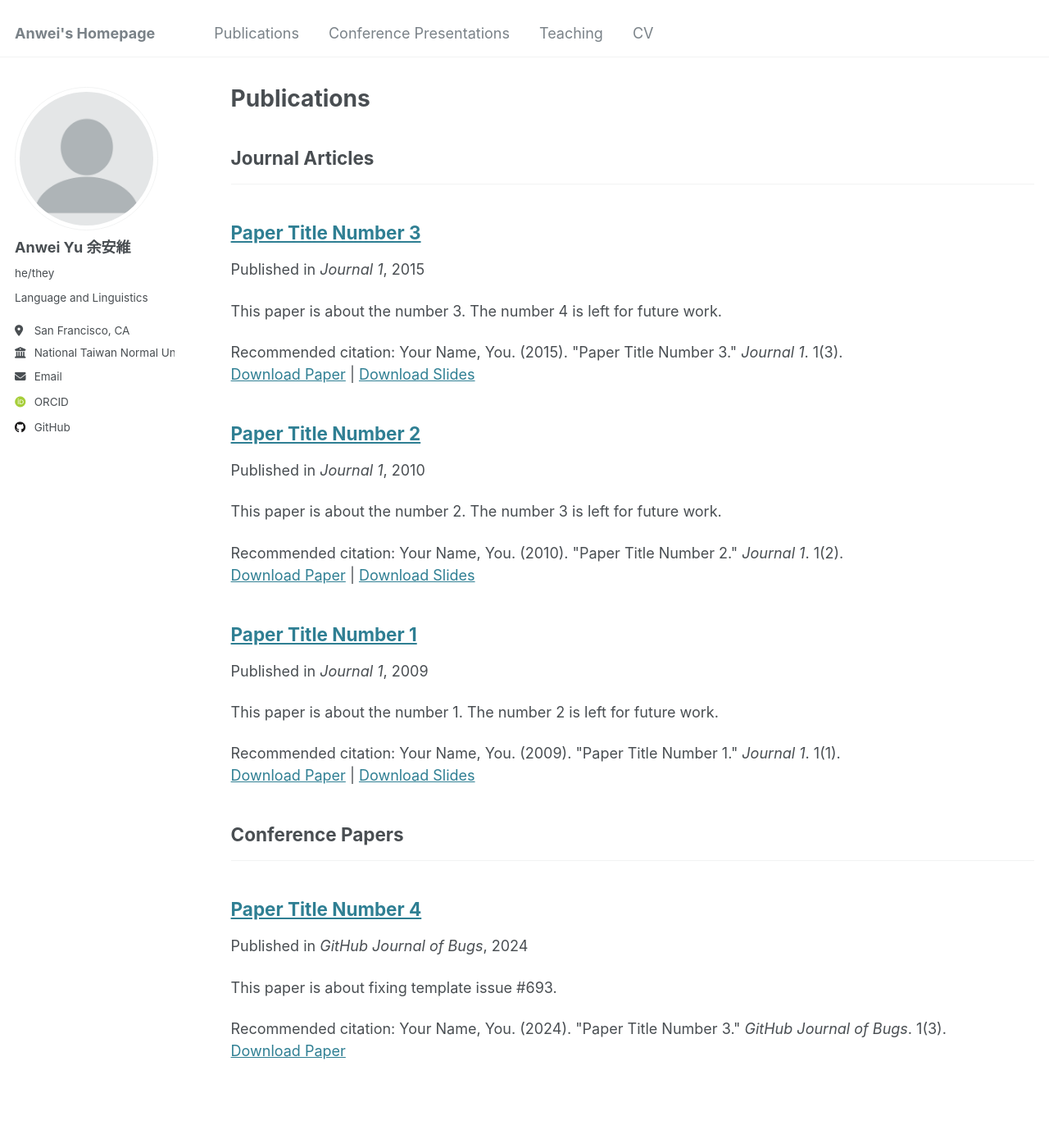
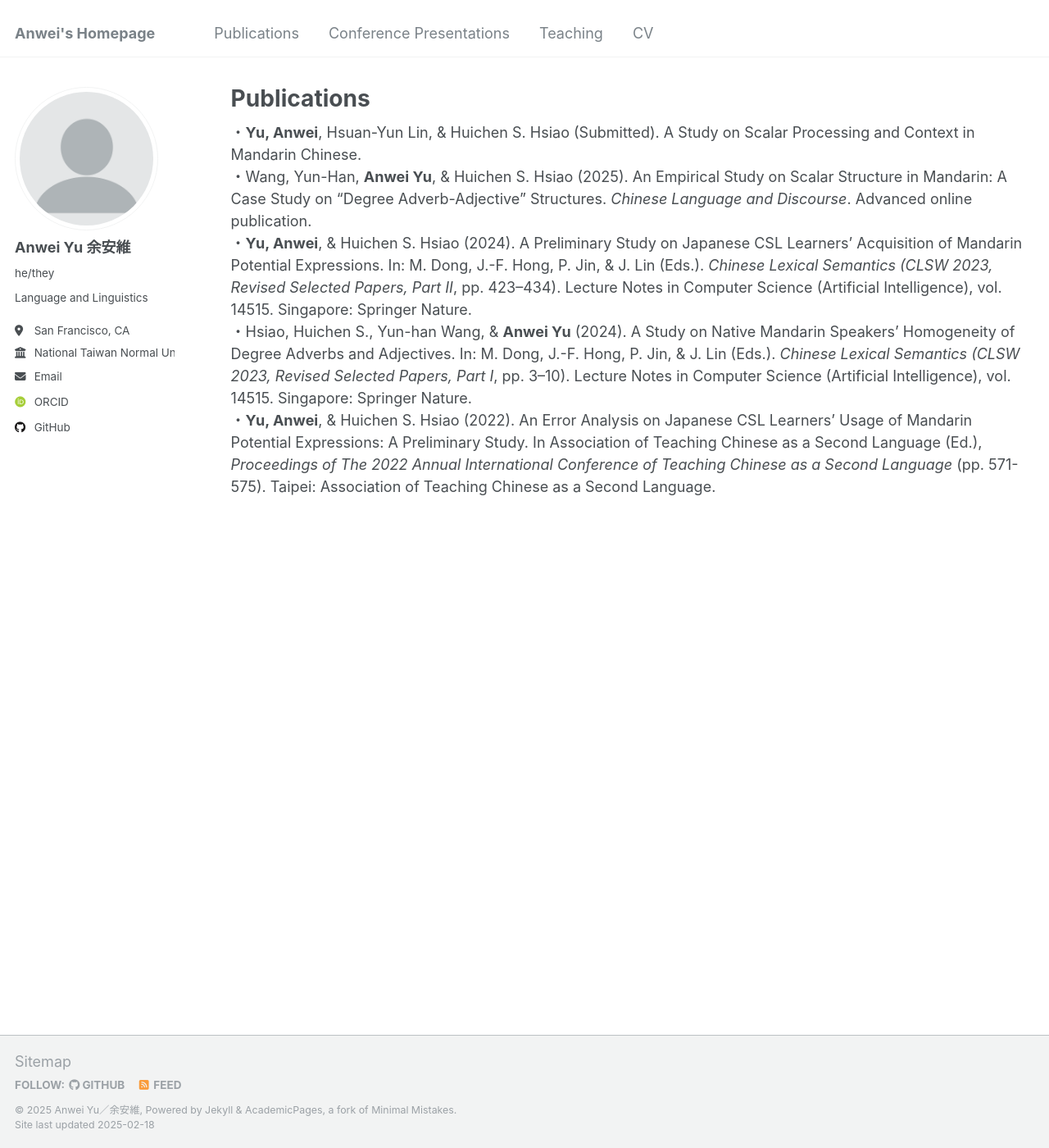
Before and after one commit to anweiyu/anweiyu.github.io, a Jekyll site: the page built from _pages/publications.html, in a window 1280 px wide and 1400 px high. Shown: the whole window at 82% size. Built offline with Jekyll 4.4.1, drawn with Linux system fonts in a browser that asks for light colours; some web fonts are replaced.

Commit message:
Update publications.html

```diff
--- a/_pages/publications.html
+++ b/_pages/publications.html
@@ -4,30 +4,8 @@ title: "Publications"
 permalink: /publications/
 author_profile: true
 ---
-
-{% if site.author.googlescholar %}
-  <div class="wordwrap">You can also find my articles on <a href="{{site.author.googlescholar}}">my Google Scholar profile</a>.</div>
-{% endif %}
-
-{% include base_path %}
-
-<!-- New style rendering if publication categories are defined -->
-{% if site.publication_category %}
-  {% for category in site.publication_category  %}
-    {% assign title_shown = false %}
-    {% for post in site.publications reversed %}
-      {% if post.category != category[0] %}
-        {% continue %}
-      {% endif %}
-      {% unless title_shown %}
-        <h2>{{ category[1].title }}</h2><hr />
-        {% assign title_shown = true %}
-      {% endunless %}
-      {% include archive-single.html %}
-    {% endfor %}
-  {% endfor %}
-{% else %}
-  {% for post in site.publications reversed %}
-    {% include archive-single.html %}
-  {% endfor %}
-{% endif %}
+・<strong>Yu, Anwei</strong>, Hsuan-Yun Lin, & Huichen S. Hsiao (Submitted). A Study on Scalar Processing and Context in Mandarin Chinese.<br>
+・Wang, Yun-Han, <strong>Anwei Yu</strong>, & Huichen S. Hsiao (2025). An Empirical Study on Scalar Structure in Mandarin: A Case Study on “Degree Adverb-Adjective” Structures. <em>Chinese Language and Discourse</em>. Advanced online publication.<br>
+・<strong>Yu, Anwei</strong>, & Huichen S. Hsiao (2024). A Preliminary Study on Japanese CSL Learners’ Acquisition of Mandarin Potential Expressions. In: M. Dong, J.-F. Hong, P. Jin, & J. Lin (Eds.). <em>Chinese Lexical Semantics (CLSW 2023, Revised Selected Papers, Part II</em>, pp. 423–434). Lecture Notes in Computer Science (Artificial Intelligence), vol. 14515. Singapore: Springer Nature.<br>
+・Hsiao, Huichen S., Yun-han Wang, & <strong>Anwei Yu</strong> (2024). A Study on Native Mandarin Speakers’ Homogeneity of Degree Adverbs and Adjectives. In: M. Dong, J.-F. Hong, P. Jin, & J. Lin (Eds.). <em>Chinese Lexical Semantics (CLSW 2023, Revised Selected Papers, Part I</em>, pp. 3–10). Lecture Notes in Computer Science (Artificial Intelligence), vol. 14515. Singapore: Springer Nature.<br>
+・<strong>Yu, Anwei</strong>, & Huichen S. Hsiao (2022). An Error Analysis on Japanese CSL Learners’ Usage of Mandarin Potential Expressions: A Preliminary Study. In Association of Teaching Chinese as a Second Language (Ed.), <em>Proceedings of The 2022 Annual International Conference of Teaching Chinese as a Second Language</em> (pp. 571-575). Taipei: Association of Teaching Chinese as a Second Language.
```
